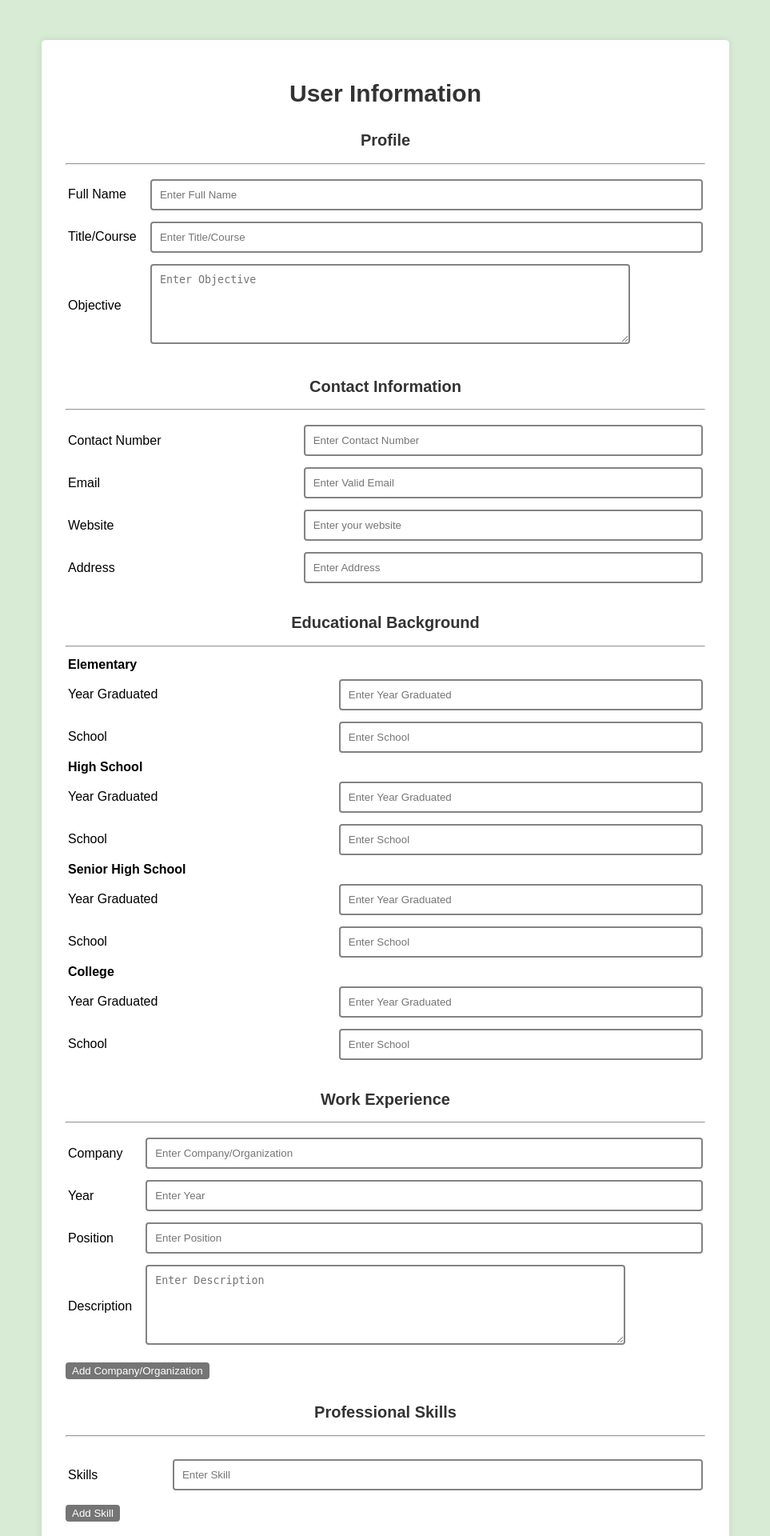
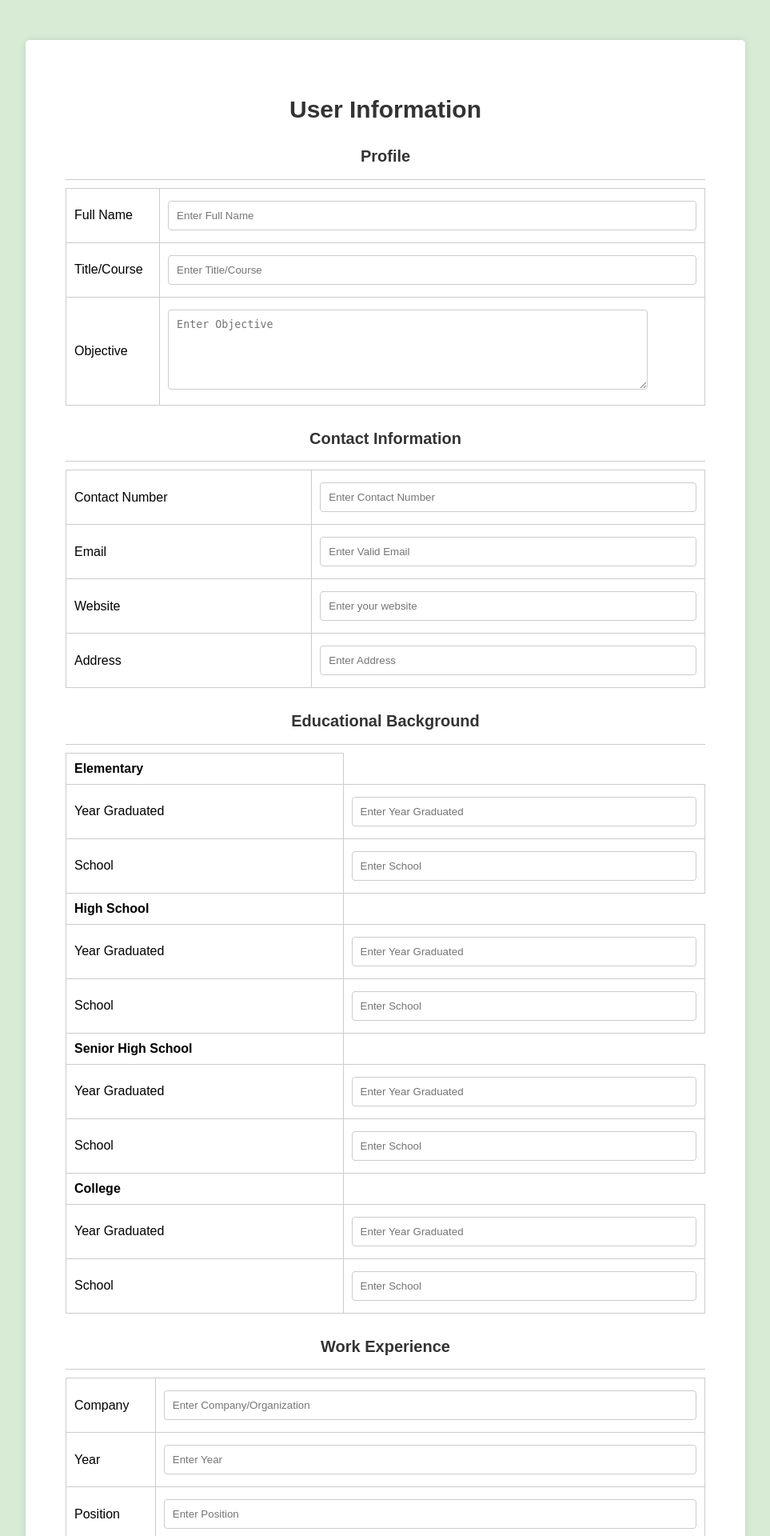
Before and after one commit to rexflores/Resume-Generator, a Flask app: page / in a window 1280 px wide. Shown: the top 1920 px of the page at 80% size, without its empty margins (158-1121 px from the left). Run offline with Flask 3, Linux system fonts and the light colour scheme.

Commit message:
Update form.css

```diff
--- a/static/styles/form.css
+++ b/static/styles/form.css
@@ -9,7 +9,7 @@ form {
     max-width: 800px;
     margin: 50px auto;
     background: #fff;
-    padding: 30px;
+    padding: 50px;
     border-radius: 5px;
     box-shadow: 0 0 10px rgba(0, 0, 0, 0.1);
 }
@@ -26,10 +26,13 @@ h1 {
 
 table {
     width: 100%;
+    border-collapse: collapse;
     margin: 10px 0;
 }
 
 th, td {
+    padding: 10px;
+    border: 1px solid #ccc;
     font-size: 16px;
 }
 
@@ -46,6 +49,8 @@ h2 {
 }
 
 hr {
+    border: 0;
+    border-top: 1px solid #ccc;
     margin-top: 10px;
 }
 
@@ -57,7 +62,7 @@ textarea {
     width: 100%;
     padding: 10px;
     margin: 5px 0;
-    border: 2px solid #838383;
+    border: 1px solid #ccc;
     border-radius: 4px;
     box-sizing: border-box;
     background: #fff;
```
